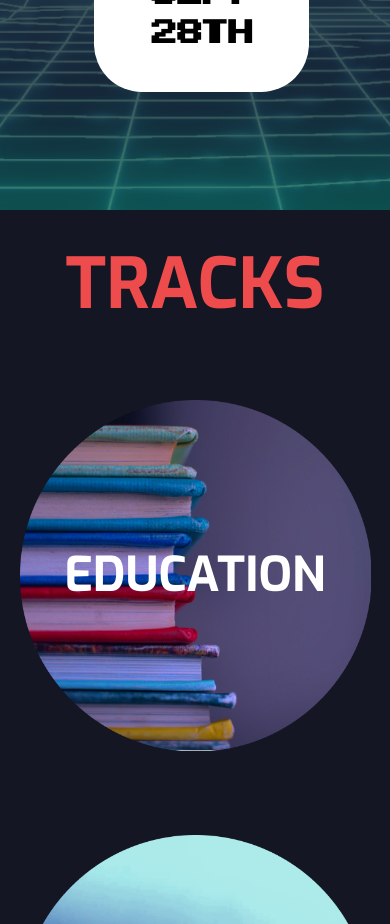
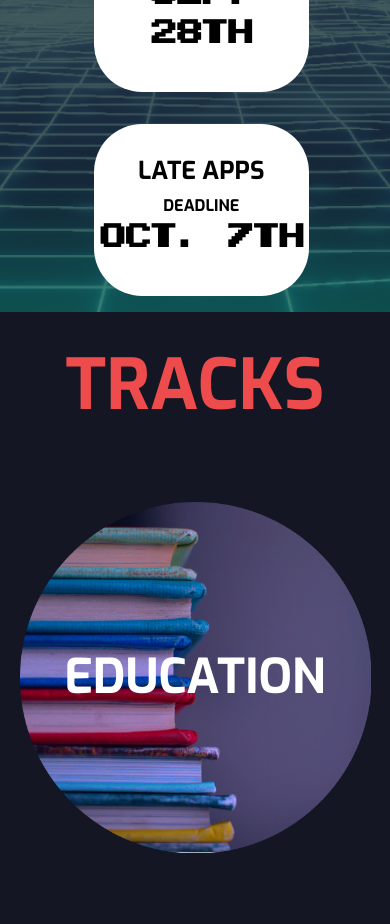
Before and after one commit to Elephant333/hackharvard2022, a React (Create React App) app: page / in a window 390 px wide. Shown: the part 2120-3044 px from the top of the page. Built offline with nearby package versions, Linux system fonts and the light colour scheme.

Commit message:
Fixed mobile CSS + Late apps

```diff
--- a/src/Apply.js
+++ b/src/Apply.js
@@ -39,6 +39,11 @@ function Apply() {
           <span>DEADLINE</span>
           <h1>SEP. 28TH</h1>
         </div>
+        <div>
+          <h2>LATE APPS</h2>
+          <span>DEADLINE</span>
+          <h1>OCT. 7TH</h1>
+        </div>
       </div>
     </div>
   );
```
Also changed, not shown: src/styles/Apply.module.css (line endings or trailing spaces).
